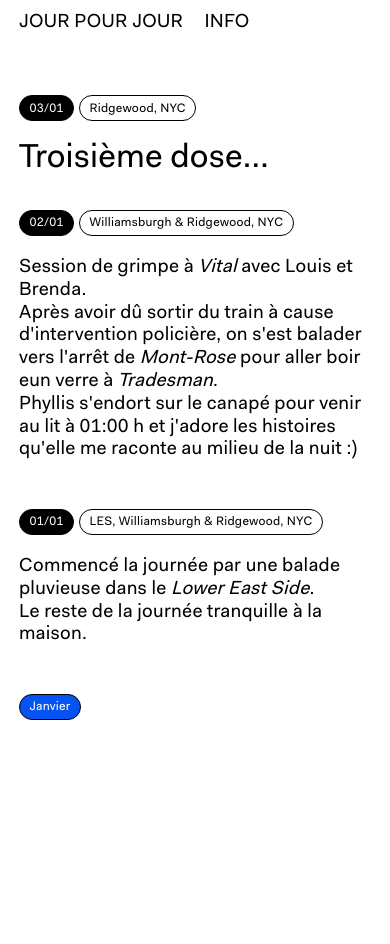
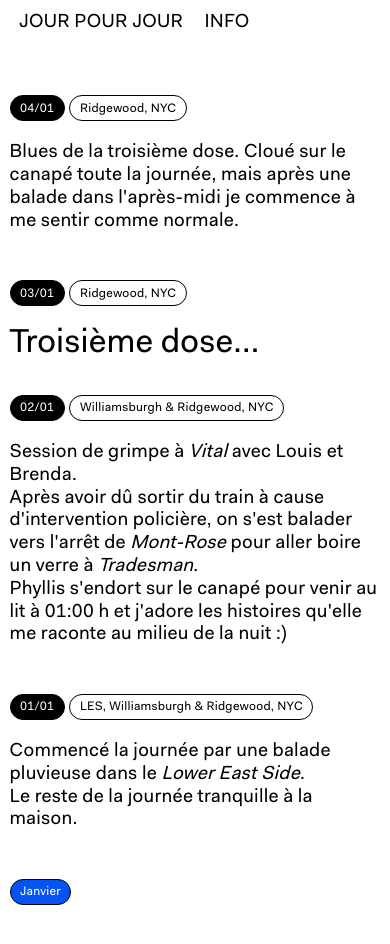
Before and after one commit to Bruch3z/JourPourJour, a plain HTML site: page index.html in a window 390 px wide. Before the commit the page ends 844 px from the top, so only its background shows below. Drawn offline with Linux system fonts and the light colour scheme.

Commit message:
avoid horizontal scroll on mobile

```diff
--- a/css/style.css
+++ b/css/style.css
@@ -105,10 +105,8 @@ p {
 /*//////  g r i d  //////*/
 .calendar {
   display: grid;
-  margin-top: 5rem;
-  margin-left: -0.5rem;
-  margin-right: -0.5rem;
-  grid-template-columns: repeat(auto-fit, minmax(20rem, 1fr));
+  margin: 5rem -0.5rem 0 -0.5rem;
+  grid-template-columns: repeat(auto-fit, minmax(15rem, 1fr));
   grid-gap: 1px;
 }
 
@@ -215,6 +213,11 @@ hr {
 
 
 @media only screen and (max-width: 600px) {
+  .calendar {
+    margin: 5rem -1rem 0 -1rem;
+    grid-template-columns: 100%;
+  }
+
   .upper {
       margin-left: 0;
     }
--- a/index.html
+++ b/index.html
@@ -42,6 +42,14 @@
       </div>
     </div>
     -->
+    <div class="day">
+      <div class="info">
+        <div class="date">04/01</div>
+        <div class="location">Ridgewood, NYC</div>
+      </div>
+      Blues de la troisième dose. Cloué sur le canapé toute la journée, mais après une balade dans l'après-midi je commence à me sentir comme normale.
+    </div>
+
     <!-- T I T L E  D A Y-->
     <div class="day">
       <div class="info">
@@ -60,7 +68,7 @@
         <div class="location">Williamsburgh & Ridgewood, NYC</div>
       </div>
       Session de grimpe à <em>Vital</em> avec Louis et Brenda.<br>
-      Après avoir dû sortir du train à cause d'intervention policière, on s'est balader vers l'arrêt de <em>Mont-Rose</em> pour aller boir eun verre à <em>Tradesman</em>.<br>
+      Après avoir dû sortir du train à cause d'intervention policière, on s'est balader vers l'arrêt de <em>Mont-Rose</em> pour aller boire un verre à <em>Tradesman</em>.<br>
       Phyllis s'endort sur le canapé pour venir au lit à 01:00 h et j'adore les histoires qu'elle me raconte au milieu de la nuit :)
     </div>
 
```
Also changed, not shown: info.html (+1 -1 lines).
